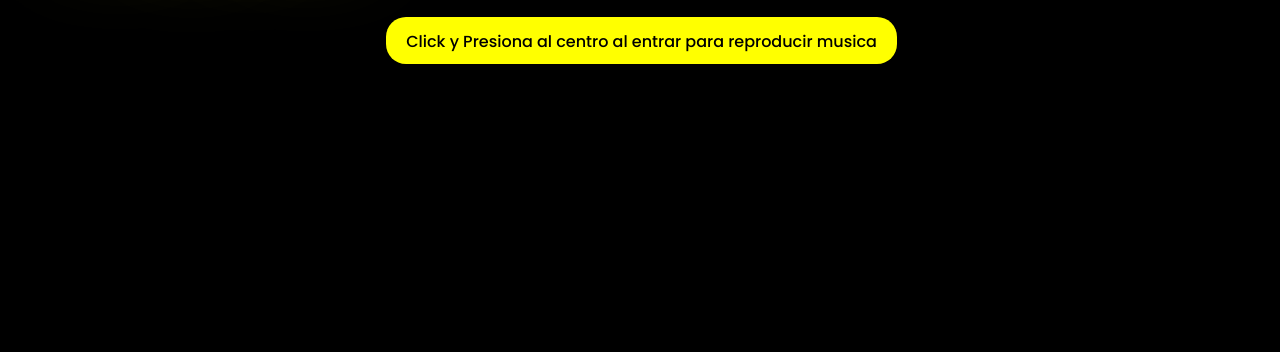
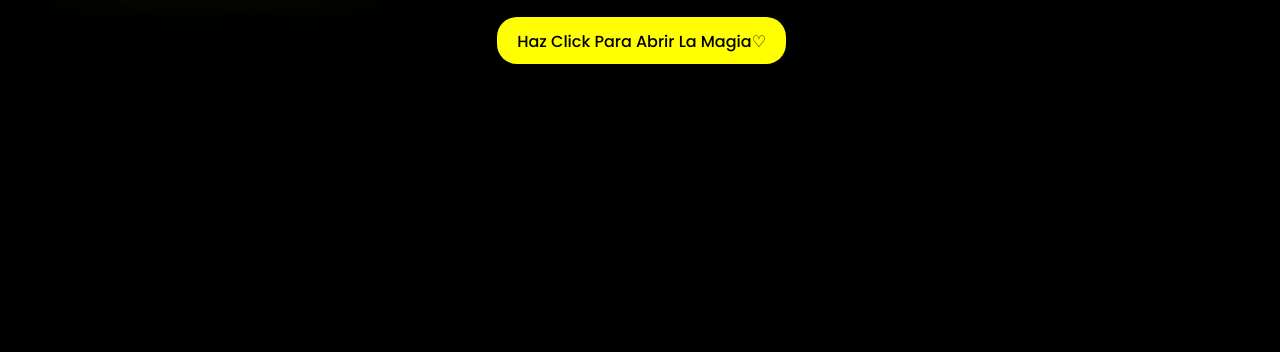
Before and after one commit to Jean282/Flores, a plain HTML site: page index.html in a window 1280 px wide. Shown: the part 448-800 px from the top of the page. Drawn offline with Linux system fonts and the light colour scheme.

Commit message:
Update index.html

```diff
--- a/index.html
+++ b/index.html
@@ -29,7 +29,7 @@
     </div>
     <div class="button">
         <button>
-            <a href="rosas.html">Click y Presiona al centro al entrar para reproducir musica</a>
+            <a href="rosas.html">Haz Click Para Abrir La Magia♡</a>
         </button>
 
     </div>
```
